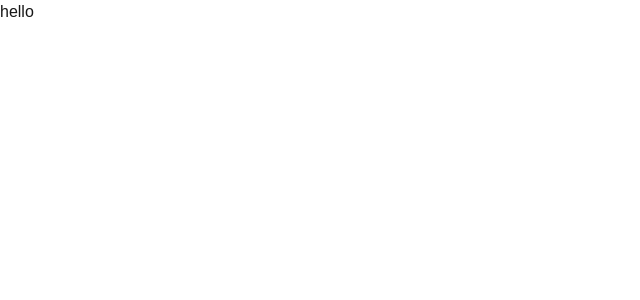
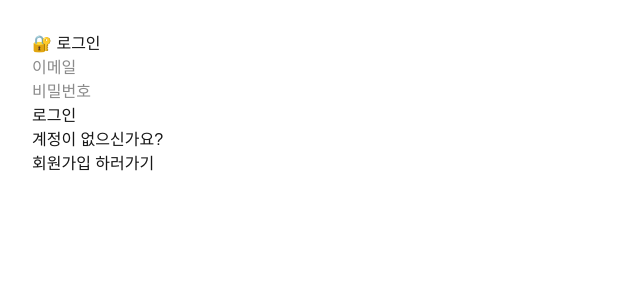
Before and after one commit to dodo4421/crypto-pj, a Next.js app: page / in a window 1280 px wide. Shown: the top 300 px of the page, without its empty margins (0-640 px from the left). Built offline with nearby package versions, Linux system fonts and the light colour scheme.

Commit message:
로그인/회원가입 추가

```diff
--- /dev/null
+++ b/lib/mongodb.tsx
@@ -0,0 +1,22 @@
+import { MongoClient } from 'mongodb'
+
+const uri = process.env.MONGODB_URI!
+const options = {}
+
+let client: MongoClient
+let clientPromise: Promise<MongoClient>
+
+// ⬇ global 타입 확장 (TypeScript 전용)
+declare global {
+  // eslint-disable-next-line no-var
+  var mongoClientPromise: Promise<MongoClient> | undefined
+}
+
+if (!global.mongoClientPromise) {
+  client = new MongoClient(uri, options)
+  global.mongoClientPromise = client.connect()
+}
+
+clientPromise = global.mongoClientPromise
+
+export default clientPromise
--- a/src/app/page.tsx
+++ b/src/app/page.tsx
@@ -1,9 +1,67 @@
-import Image from 'next/image'
+'use client'
 
-export default function Home() {
+import { useState } from 'react'
+import { useRouter } from 'next/navigation'
+
+export default function LoginPage() {
+  const [email, setEmail] = useState('')
+  const [password, setPassword] = useState('')
+  const [error, setError] = useState('')
+  const router = useRouter()
+
+  const handleLogin = async (e: React.FormEvent) => {
+    e.preventDefault()
+
+    try {
+      const res = await fetch('/api/login', {
+        method: 'POST',
+        headers: { 'Content-Type': 'application/json' },
+        body: JSON.stringify({ email, password }),
+      })
+
+      const data = await res.json()
+
+      if (!res.ok) {
+        setError(data.error || '로그인 실패')
+        return
+      }
+
+      // ✅ 로그인 성공 시 /test로 이동
+      router.push('/test')
+    } catch (err) {
+      console.error(err)
+      setError('서버 오류 발생')
+    }
+  }
+
   return (
-    <div>
-      <h1>hello</h1>
+    <div style={{ padding: '2rem' }}>
+      <h2>🔐 로그인</h2>
+      <form onSubmit={handleLogin}>
+        <input
+          type="email"
+          placeholder="이메일"
+          value={email}
+          onChange={(e) => setEmail(e.target.value)}
+        />
+        <br />
+        <input
+          type="password"
+          placeholder="비밀번호"
+          value={password}
+          onChange={(e) => setPassword(e.target.value)}
+        />
+        <br />
+        <button type="submit">로그인</button>
+      </form>
+
+      {error && <p style={{ color: 'red' }}>{error}</p>}
+
+      <p> </p>
+      <p>계정이 없으신가요?</p>
+      <button onClick={() => router.push('/register')}>
+        회원가입 하러가기
+      </button>
     </div>
   )
 }
--- /dev/null
+++ b/src/app/register/page.tsx
@@ -0,0 +1,56 @@
+'use client'
+
+import { useState } from 'react'
+import { useRouter } from 'next/navigation'
+
+export default function RegisterPage() {
+  const [email, setEmail] = useState('')
+  const [password, setPassword] = useState('')
+  const [message, setMessage] = useState('')
+  const router = useRouter()
+
+  const handleSubmit = async (e: React.FormEvent) => {
+    e.preventDefault()
+
+    const res = await fetch('/api/register', {
+      method: 'POST',
+      headers: { 'Content-Type': 'application/json' },
+      body: JSON.stringify({ email, password }),
+    })
+
+    const data = await res.json()
+
+    if (!res.ok) {
+      setMessage(data.error || '회원가입 실패')
+    } else {
+      setMessage('✅ 회원가입 성공!')
+      setTimeout(() => router.push('/'), 1000)
+    }
+  }
+
+  return (
+    <div style={{ padding: '2rem' }}>
+      <h2>📝 회원가입</h2>
+      <form onSubmit={handleSubmit}>
+        <input
+          type="email"
+          placeholder="이메일"
+          value={email}
+          onChange={(e) => setEmail(e.target.value)}
+        />
+        <br />
+        <input
+          type="password"
+          placeholder="비밀번호"
+          value={password}
+          onChange={(e) => setPassword(e.target.value)}
+        />
+        <br />
+        <button type="submit">회원가입</button>
+      </form>
+      <p style={{ color: message.includes('성공') ? 'green' : 'red' }}>
+        {message}
+      </p>
+    </div>
+  )
+}
--- /dev/null
+++ b/src/pages/api/login.tsx
@@ -0,0 +1,42 @@
+// src/pages/api/login.ts
+import type { NextApiRequest, NextApiResponse } from 'next'
+import clientPromise from '../../../lib/mongodb'
+import bcrypt from 'bcryptjs'
+
+export default async function handler(
+  req: NextApiRequest,
+  res: NextApiResponse
+) {
+  if (req.method !== 'POST')
+    return res.status(405).json({ error: '허용되지 않는 메서드입니다' })
+
+  const { email, password } = req.body
+  if (!email || !password) {
+    return res.status(400).json({ error: '이메일과 비밀번호는 필수입니다' })
+  }
+
+  const normalizedEmail = email.toLowerCase()
+
+  try {
+    const client = await clientPromise
+    const db = client.db('taeyeon_01')
+
+    const user = await db
+      .collection('users')
+      .findOne({ email: normalizedEmail })
+
+    if (!user) {
+      return res.status(401).json({ error: '존재하지 않는 사용자입니다' })
+    }
+
+    const passwordMatch = await bcrypt.compare(password, user.password)
+    if (!passwordMatch) {
+      return res.status(401).json({ error: '비밀번호가 틀렸습니다' })
+    }
+
+    return res.status(200).json({ message: '로그인 성공', email: user.email })
+  } catch (err) {
+    console.error(err)
+    return res.status(500).json({ error: '서버 오류' })
+  }
+}
--- /dev/null
+++ b/src/pages/api/register.tsx
@@ -0,0 +1,44 @@
+// src/pages/api/register.ts
+import type { NextApiRequest, NextApiResponse } from 'next'
+import clientPromise from '../../../lib/mongodb'
+import bcrypt from 'bcryptjs'
+
+export default async function handler(
+  req: NextApiRequest,
+  res: NextApiResponse
+) {
+  if (req.method !== 'POST')
+    return res.status(405).json({ error: '허용되지 않는 메서드입니다' })
+
+  const { email, password } = req.body
+  if (!email || !password) {
+    return res.status(400).json({ error: '이메일과 비밀번호는 필수입니다' })
+  }
+
+  const normalizedEmail = email.toLowerCase()
+
+  try {
+    const client = await clientPromise
+    const db = client.db('taeyeon_01')
+
+    const existingUser = await db
+      .collection('users')
+      .findOne({ email: normalizedEmail })
+    if (existingUser) {
+      return res.status(409).json({ error: '이미 존재하는 이메일입니다' })
+    }
+
+    const hashedPassword = await bcrypt.hash(password, 10)
+
+    await db.collection('users').insertOne({
+      email: normalizedEmail,
+      password: hashedPassword,
+      createdAt: new Date(),
+    })
+
+    return res.status(201).json({ message: '회원가입 성공' })
+  } catch (err) {
+    console.error(err)
+    return res.status(500).json({ error: '서버 오류 발생' })
+  }
+}
```
Also changed, not shown: package.json (+8 -6 lines), 1 other file (tests, documents, lock files or other folders).
